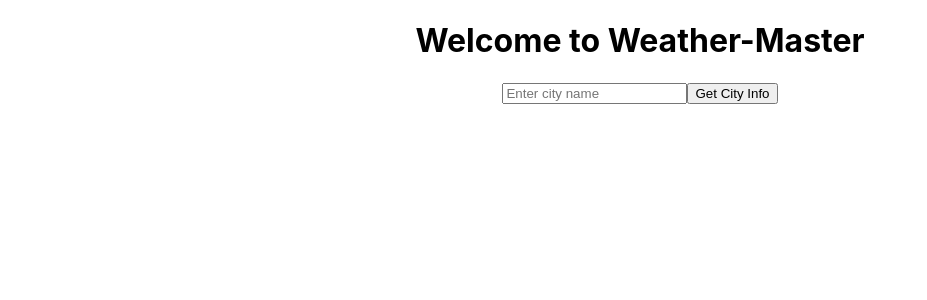
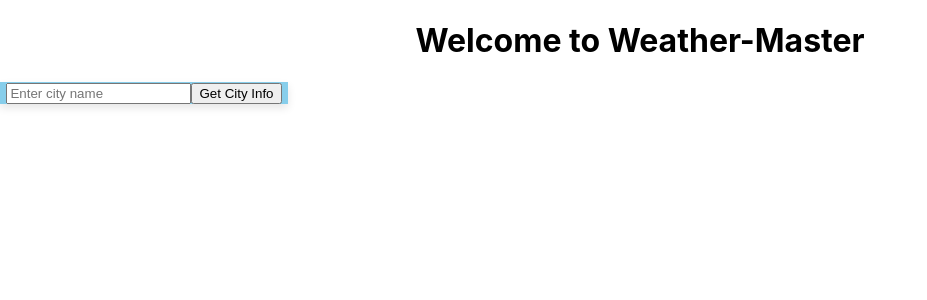
Before and after one commit to MelissaCanu/U3S2E5-weather-app, a React (Create React App) app: page / in a window 1280 px wide. Shown: the top 300 px of the page, without its empty margins (0-927 px from the left). Built offline with nearby package versions, Linux system fonts and the light colour scheme.

Commit message:
weather info ok, now trying useEffect for bg img change

```diff
--- a/src/Components/WeatherInfo.jsx
+++ b/src/Components/WeatherInfo.jsx
@@ -1,5 +1,13 @@
-import React, { useState } from "react";
-import { Button, Form, FormControl } from "react-bootstrap";
+import React, { useState, useEffect } from "react";
+import {
+	Button,
+	Form,
+	FormControl,
+	Card,
+	Container,
+	Row,
+	Col,
+} from "react-bootstrap";
 
 const WeatherInfo = () => {
 	const [cityName, setCityName] = useState("");
@@ -29,8 +37,18 @@ const WeatherInfo = () => {
 	};
 
 	return (
-		<div>
+		<Container className="vh-100 d-flex align-items-center justify-content-center">
+			<Card
+				style={{
+					width: "18rem",
+					backgroundColor: "#87CEEB",
+					border: "none",
+					boxShadow: "0 4px 8px rgba(0, 0, 0, 0.1)",
+				}}
+			>
+				<Card.Body>
 					<Form onSubmit={handleSubmit}>
+						<Form.Group>
 							<FormControl
 								type="text"
 								placeholder="Enter city name"
@@ -41,15 +59,35 @@ const WeatherInfo = () => {
 							<Button variant="primary" type="submit">
 								Get City Info
 							</Button>
+						</Form.Group>
 					</Form>
 
 					{cityInfo && (
-				<div>
+						<div className="mt-4">
 							<h2>City Information</h2>
-					<p>City: {cityInfo.name}</p>
+							<Card
+								style={{
+									backgroundColor: "rgba(255, 255, 255, 0.8)",
+									border: "none",
+									boxShadow: "0 2px 4px rgba(0, 0, 0, 0.1)",
+								}}
+							>
+								<Card.Body>
+									<Card.Title>{cityInfo.name}</Card.Title>
+									<Card.Text>
+										<strong>Main Weather:</strong> {cityInfo.weather[0].main}
+									</Card.Text>
+									<Card.Text>
+										<strong>Description:</strong>{" "}
+										{cityInfo.weather[0].description}
+									</Card.Text>
+								</Card.Body>
+							</Card>
 						</div>
 					)}
-		</div>
+				</Card.Body>
+			</Card>
+		</Container>
 	);
 };
 
```
Lines whose indentation alone changed are shown as unchanged.
